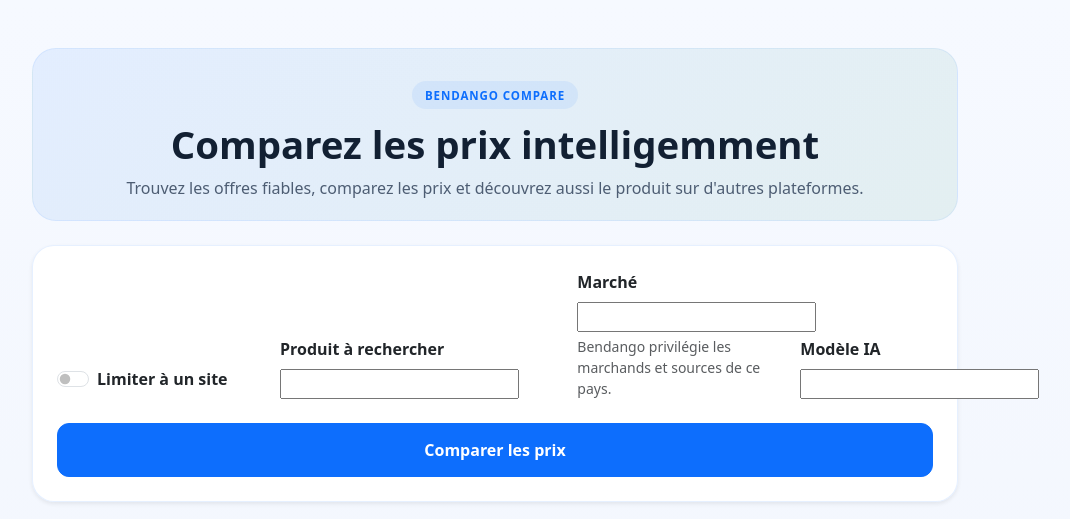
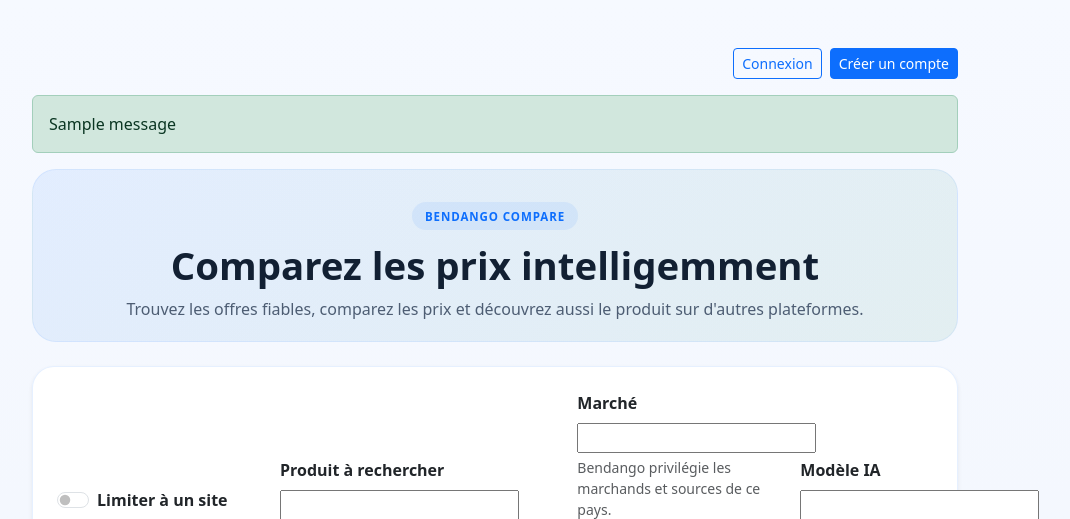
Before and after one commit to kembo-dev/bendango, a Django app: template tracker/templates/tracker/scrape.html in a window 1280 px wide. Shown: the top 519 px of the page, without its empty margins (145-1215 px from the left). Run offline with Django 5.2, Linux system fonts and the light colour scheme; the template is opened without the code that fills it: most values are stand-ins (such as "Sample title", 1, 10 or a date in 2020); one stand-in notice (Sample message) is shown; form fields are guessed from the names that the template uses.

Commit message:
ux: add account navigation to Bendango home

```diff
--- a/tracker/templates/tracker/scrape.html
+++ b/tracker/templates/tracker/scrape.html
@@ -7,6 +7,18 @@
 </head>
 <body class="bg-light page-shell">
 <div class="container py-5"><div class="row justify-content-center"><div class="col-md-10">
+    <div class="d-flex justify-content-end align-items-center gap-2 flex-wrap mb-3">
+        {% if request.user.is_authenticated %}
+            <span class="small text-muted">Bonjour {{ request.user.username }}</span>
+            <a href="{% url 'search_history' %}" class="btn btn-outline-primary btn-sm">Mes recherches</a>
+            <a href="{% url 'business_account_request' %}" class="btn btn-outline-dark btn-sm">Compte Pro</a>
+            <form method="post" action="{% url 'logout' %}" class="d-inline">{% csrf_token %}<button class="btn btn-light border btn-sm" type="submit">Déconnexion</button></form>
+        {% else %}
+            <a href="{% url 'login' %}" class="btn btn-outline-primary btn-sm">Connexion</a>
+            <a href="{% url 'signup' %}" class="btn btn-primary btn-sm">Créer un compte</a>
+        {% endif %}
+    </div>
+    {% if messages %}{% for message in messages %}<div class="alert alert-success">{{ message }}</div>{% endfor %}{% endif %}
     <div class="hero-panel text-center mb-4"><div class="eyebrow">Bendango Compare</div><h1 class="mb-2">Comparez les prix intelligemment</h1><p class="mb-0">Trouvez les offres fiables, comparez les prix et découvrez aussi le produit sur d'autres plateformes.</p></div>
 
     <form method="post" class="card p-4 shadow-sm premium-form">{% csrf_token %}
```
